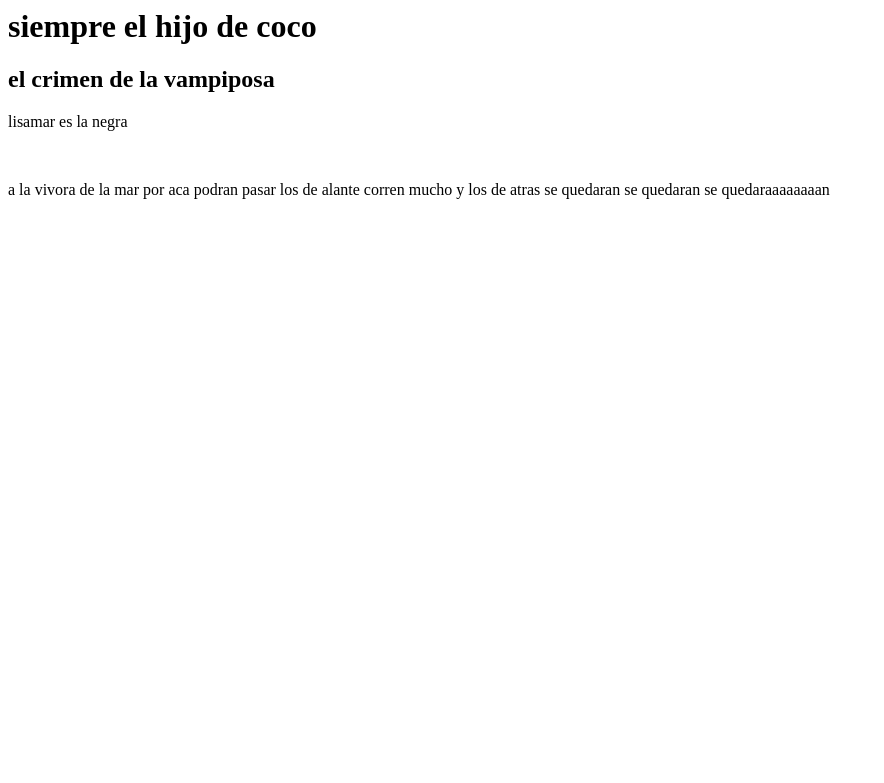
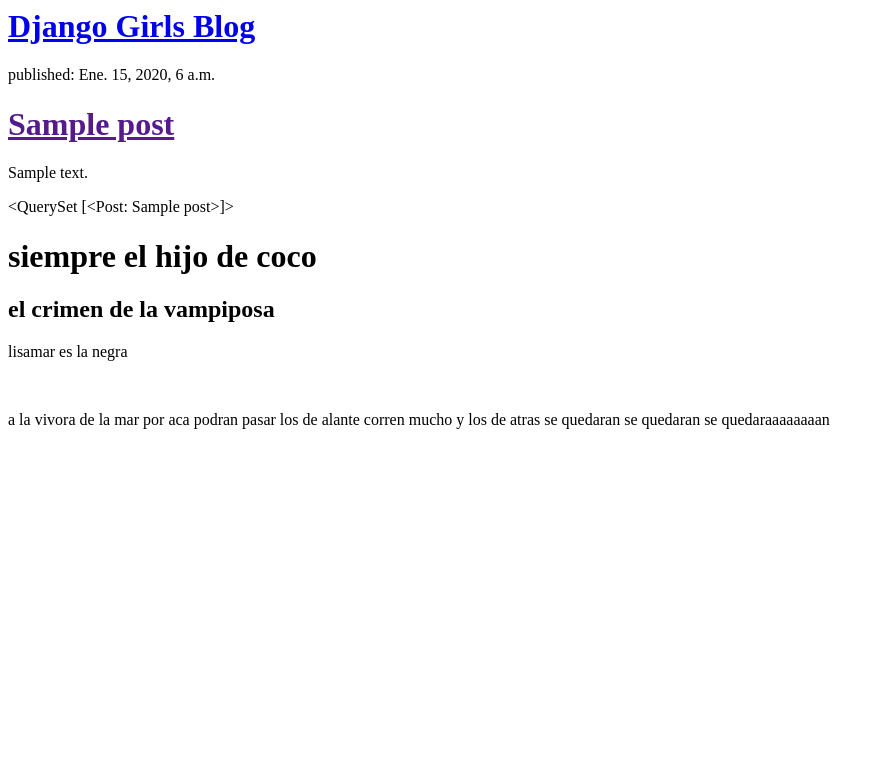
Before and after one commit to HiroKosuke/my-first-blog, a Django app: template blog/templates/blog/post_list.html in a window 1280 px wide. Shown: the top 783 px of the page, without its empty margins (0-884 px from the left). Run offline with Django 3.2, Linux system fonts and the light colour scheme; the template is opened without the code that fills it: values that come from a table or form of the project are taken from there, others are empty; tables that the repository leaves empty hold one stand-in row (values such as "Sample post").

Commit message:
Modified templates to display posts from database.

```diff
--- a/blog/templates/blog/post_list.html
+++ b/blog/templates/blog/post_list.html
@@ -3,6 +3,18 @@
         <title>Ola's blog</title>
     </head>
     <body>
+    	<div>
+        <h1><a href="/">Django Girls Blog</a></h1>
+    </div>
+
+    {% for post in posts %}
+        <div>
+            <p>published: {{ post.published_date }}</p>
+            <h1><a href="">{{ post.title }}</a></h1>
+            <p>{{ post.text|linebreaks }}</p>
+        </div>
+    {% endfor %}
+    	{{ posts }}
     	<h1>siempre el hijo de coco</h1>
         <h2>el crimen de la vampiposa</h2>
         <p>lisamar es la negra</p>
--- a/blog/views.py
+++ b/blog/views.py
@@ -1,5 +1,8 @@
 from django.shortcuts import render
+from django.utils import timezone
+from .models import Post
 
 # Create your views here.
 def post_list(request):
-	return render(request, 'blog/post_list.html', {})
+        posts = Post.objects.filter(published_date__lte=timezone.now()).order_by('published_date')
+        return render(request, 'blog/post_list.html', {})
```
